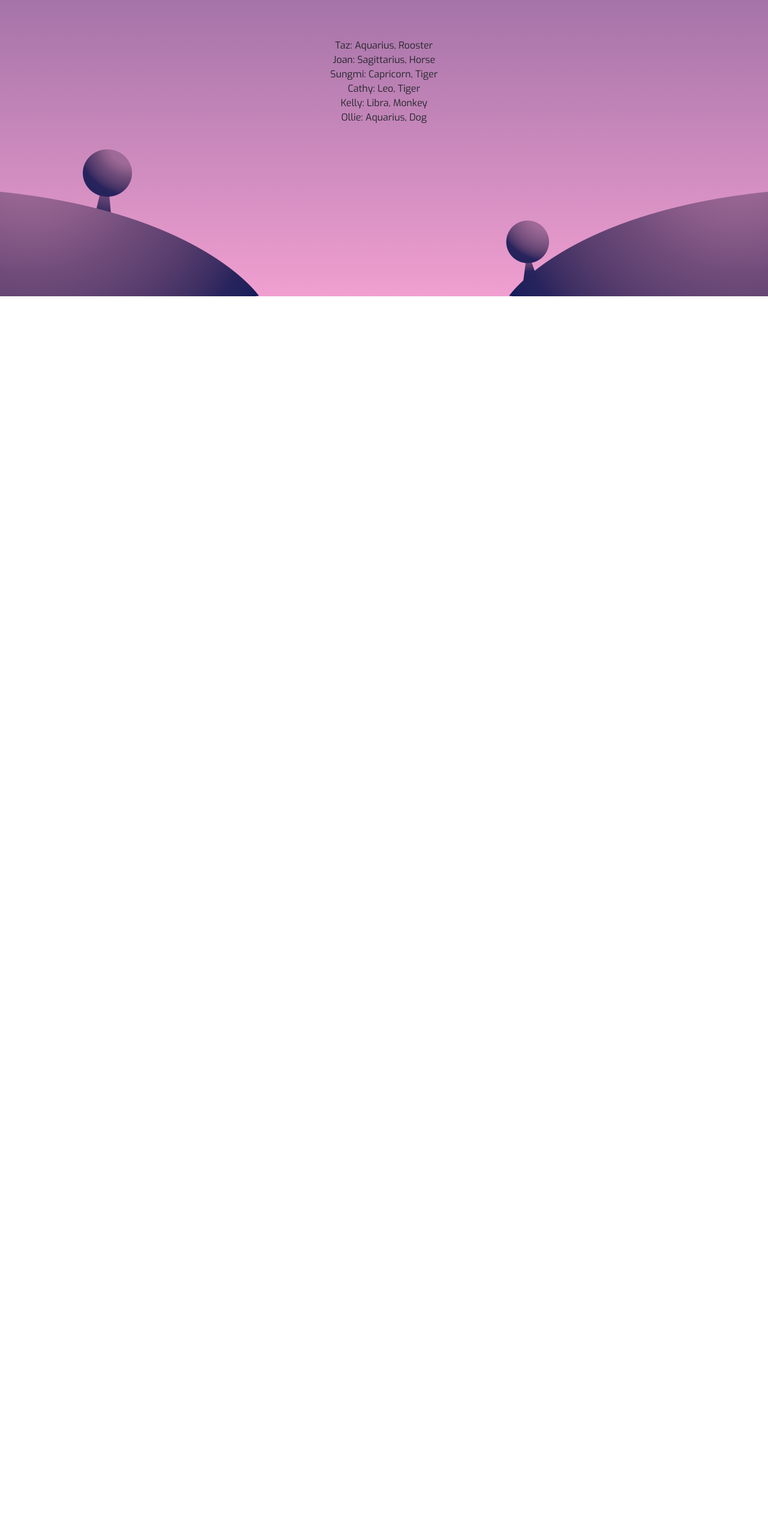
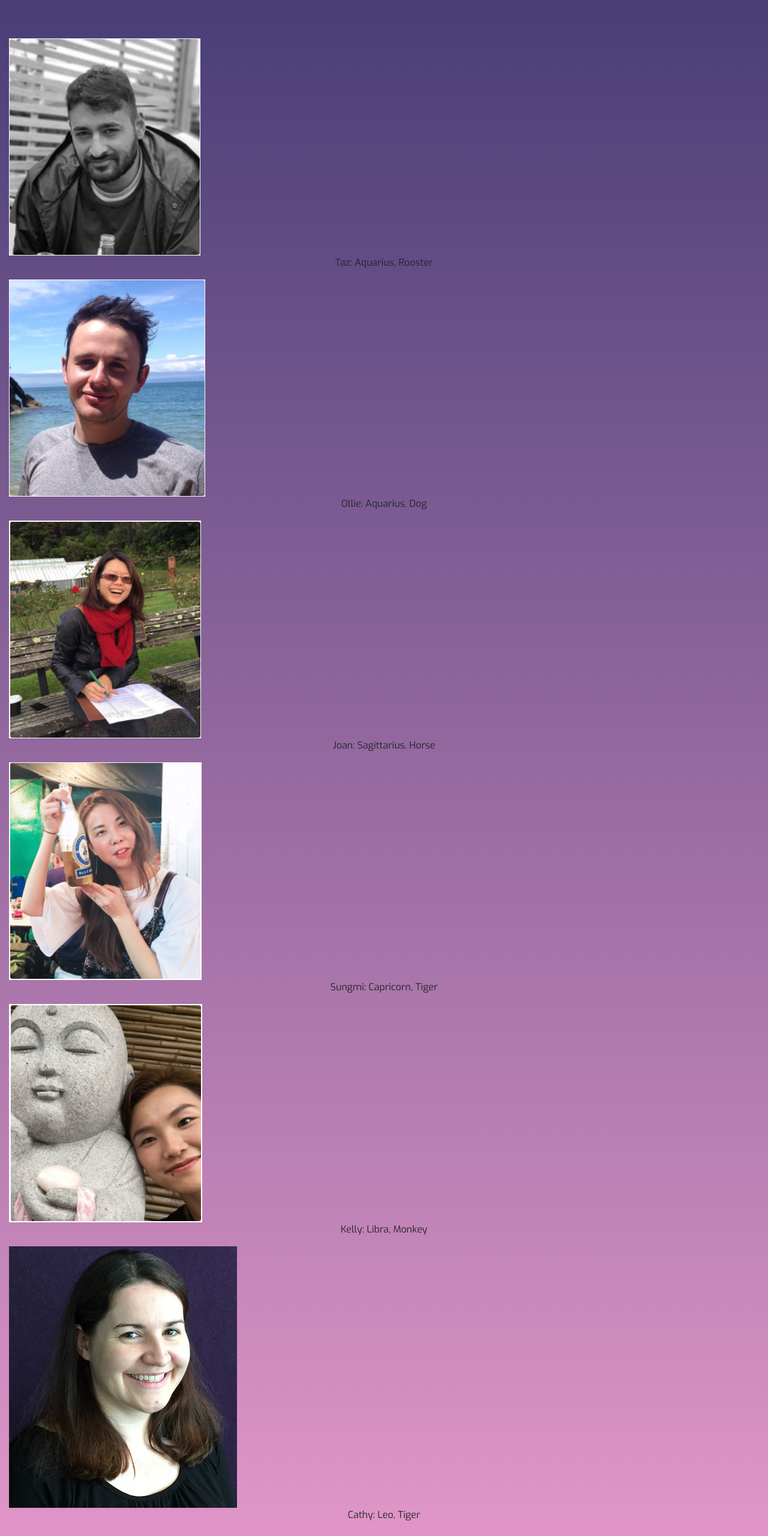
Before and after one commit to catherineedwards/NightGuide-website, a React (Create React App) app: page / in a window 1280 px wide. Shown: the part 999-3560 px from the top of the page at 60% size. Before the commit the page ends 1493 px from the top, so only its background shows below. Built offline with nearby package versions, Linux system fonts and the light colour scheme.

Commit message:
Adding team photos

```diff
--- a/src/components/Team.jsx
+++ b/src/components/Team.jsx
@@ -6,20 +6,54 @@ class Team extends Component {
     return (
       <div>
         <h2 id="team">The team</h2>
-        <p>
-          Taz: Aquarius, Rooster
-          <br />
-          Joan: Sagittarius, Horse
-          <br />
-          Sungmi: Capricorn, Tiger
-          <br />
-          Cathy: Leo, Tiger
-          <br />
-          Kelly: Libra, Monkey
-          <br />
-          Ollie: Aquarius, Dog
-          <br />
-        </p>
+        <div>
+          <img
+            className="TazPhoto"
+            alt="Taz"
+            src={process.env.PUBLIC_URL + "taz.png"}
+          />
+          <p>Taz: Aquarius, Rooster</p>
+        </div>
+        <div>
+          <img
+            className="OlliePhoto"
+            alt="Ollie"
+            src={process.env.PUBLIC_URL + "ollie.png"}
+          />
+          <p>Ollie: Aquarius, Dog</p>
+        </div>
+        <div>
+          <img
+            className="JoanPhoto"
+            alt="Joan"
+            src={process.env.PUBLIC_URL + "joan.png"}
+          />
+          <p>Joan: Sagittarius, Horse</p>
+        </div>
+        <div>
+          <img
+            className="SungmiPhoto"
+            alt="Sungmi"
+            src={process.env.PUBLIC_URL + "sungmi.png"}
+          />
+          <p>Sungmi: Capricorn, Tiger</p>
+        </div>
+        <div>
+          <img
+            className="KellyPhoto"
+            alt="Kelly"
+            src={process.env.PUBLIC_URL + "kelly.png"}
+          />
+          <p>Kelly: Libra, Monkey</p>
+        </div>
+        <div>
+          <img
+            className="CathyPhoto"
+            alt="Cathy"
+            src={process.env.PUBLIC_URL + "cathy.jpg"}
+          />
+          <p>Cathy: Leo, Tiger</p>
+        </div>
       </div>
     );
   }
```
